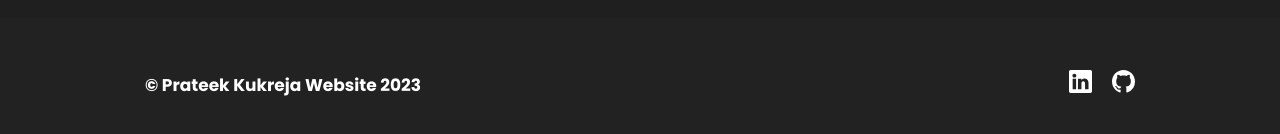
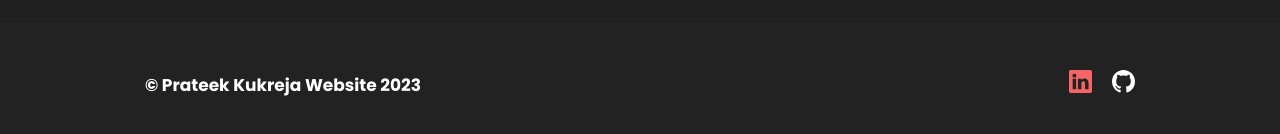
Before and after one commit to prateekwho/portfolio-2.0, a React (Create React App) app: page / in a window 1280 px wide. In both pictures the pointer is over the link 1080 px from the left and 2907 px from the top of the page. Shown: the part 2822-2956 px from the top of the page. Built offline with nearby package versions, Linux system fonts and the light colour scheme.

Commit message:
updated hover color

```diff
--- a/src/Components/Footer.css
+++ b/src/Components/Footer.css
@@ -25,6 +25,11 @@ footer h3 {
   font-size: 2.3rem;
 }
 
+.footer-socials a :hover {
+  color: var(--hover-color);
+  font-size: 2.3rem;
+}
+
 @media (max-width: 550px) {
   .footerc {
     flex-wrap: wrap;
--- a/src/Components/Home.css
+++ b/src/Components/Home.css
@@ -47,7 +47,7 @@
 }
 
 .home-text span a :hover {
-  color: #147efb;
+  color: var(--hover-color);
 }
 
 .home-img {
--- a/src/Components/Project/ProjectData.js
+++ b/src/Components/Project/ProjectData.js
@@ -9,8 +9,8 @@ export const items = [
     stack: ["React", "Tjailwind CSS"],
     img: Ecommerce,
     links: {
-      github: "https://github.com/prateekwho/disney-hotstar-clone",
-      website: "https://disney-hotstar-clone-pearl.vercel.app/",
+      github: "https://github.com/prateekwho/react-ecommerce",
+      website: "https://react-ecommerce-drab.vercel.app/",
     },
   },
   {
@@ -20,8 +20,8 @@ export const items = [
     stack: ["Vanilla JS", "CSS"],
     img: Disney,
     links: {
-      github: "https://github.com/prateekwho/react-ecommerce",
-      website: "https://react-ecommerce-drab.vercel.app/",
+      github: "https://github.com/prateekwho/disney-hotstar-clone",
+      website: "https://disney-hotstar-clone-pearl.vercel.app/",
     },
   },
 ];
```
